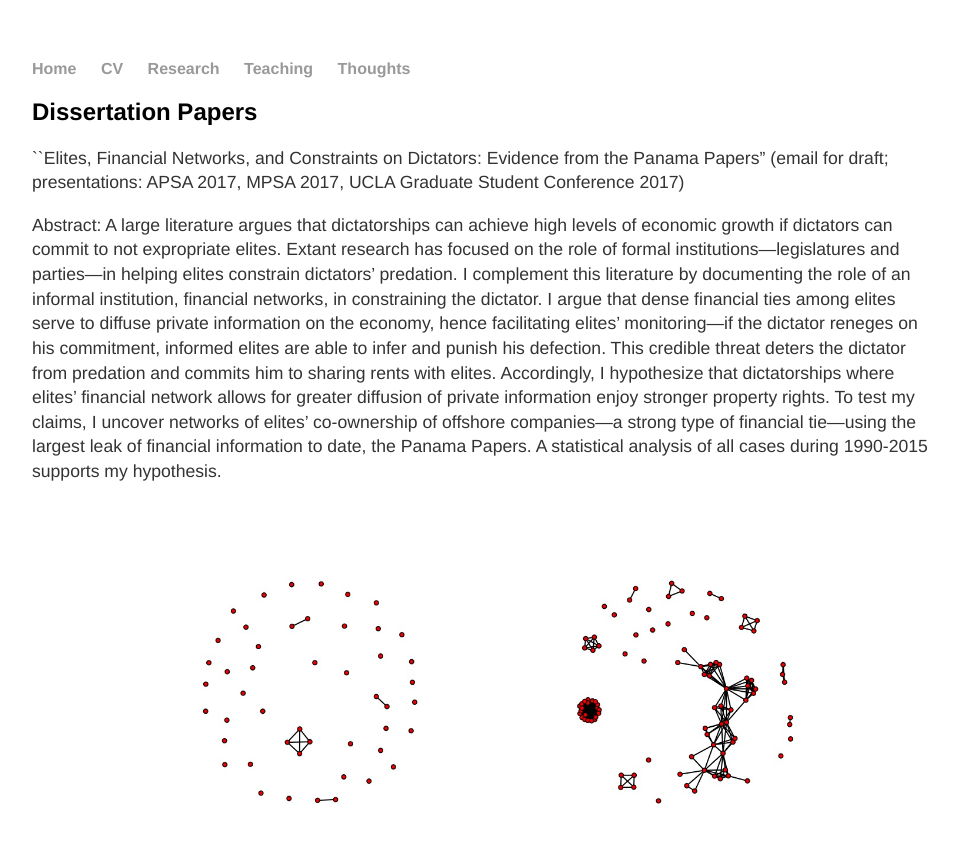
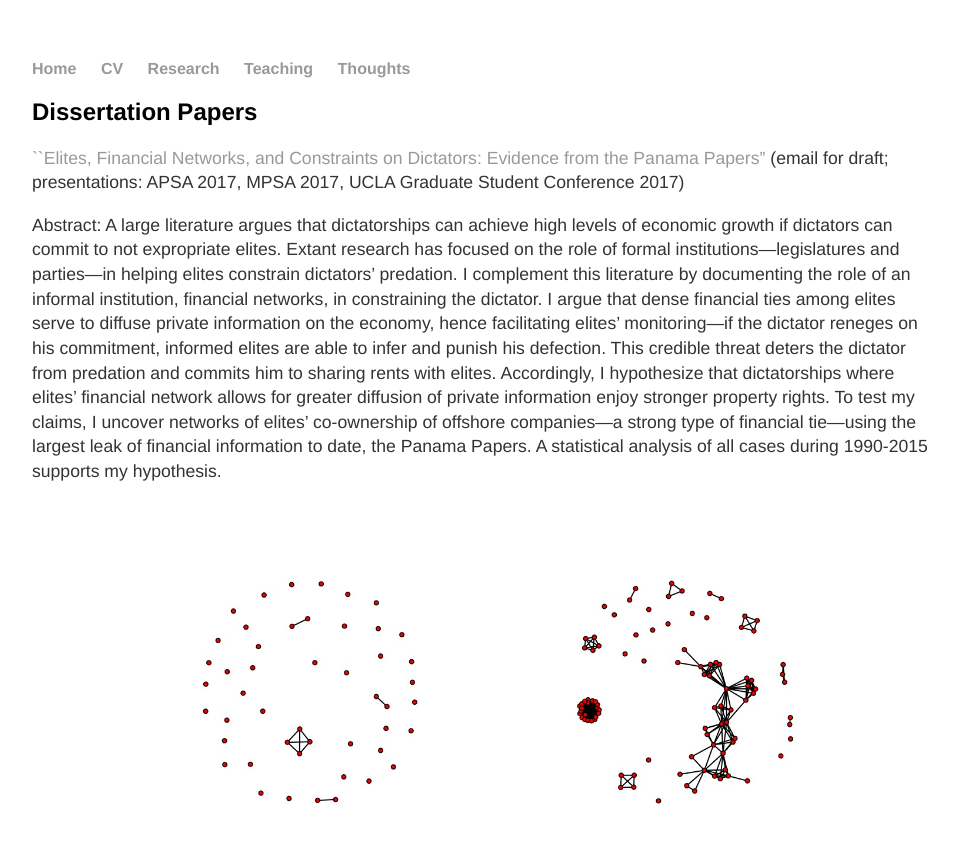
Before and after one commit to georgederpa/georgederpa, a Jekyll site: the page built from research/index.md, in a window 1280 px wide and 900 px high. Shown: the top 843 px of the window, without its empty margins (160-1118 px from the left). Built offline with Jekyll 4.4.1, drawn with Linux system fonts in a browser that asks for light colours; our own code applies the rules of GitHub Pages for plain Markdown files; part of the change alters nothing that is shown.

Commit message:
update link for pp

```diff
--- a/research/index.md
+++ b/research/index.md
@@ -1,6 +1,6 @@
 ## Dissertation Papers
 
-``Elites, Financial Networks, and Constraints on Dictators: Evidence from the Panama Papers" (email for draft; presentations: APSA 2017, MPSA 2017, UCLA Graduate Student Conference 2017)
+[``Elites, Financial Networks, and Constraints on Dictators: Evidence from the Panama Papers"](/research/eliteNetworks_GD.pdf) (email for draft; presentations: APSA 2017, MPSA 2017, UCLA Graduate Student Conference 2017)
 
 Abstract: A large literature argues that dictatorships can achieve high levels of economic growth if dictators can commit to not expropriate elites. Extant research has focused on the role of formal institutions—legislatures and parties—in helping elites constrain dictators’ predation. I complement this literature by documenting the role of an informal institution, financial networks, in constraining the dictator. I argue that dense financial ties among elites serve to diffuse private information on the economy, hence facilitating elites’ monitoring—if the dictator reneges on his commitment, informed elites are able to infer and punish his defection. This credible threat deters the dictator from predation and commits him to sharing rents with elites. Accordingly, I hypothesize that dictatorships where elites’ financial network allows for greater diffusion of private information enjoy stronger property rights. To test my claims, I uncover networks of elites’ co-ownership of offshore companies—a strong type of financial tie—using the largest leak of financial information to date, the Panama Papers. A statistical analysis of all cases during 1990-2015 supports my hypothesis.
 
```
